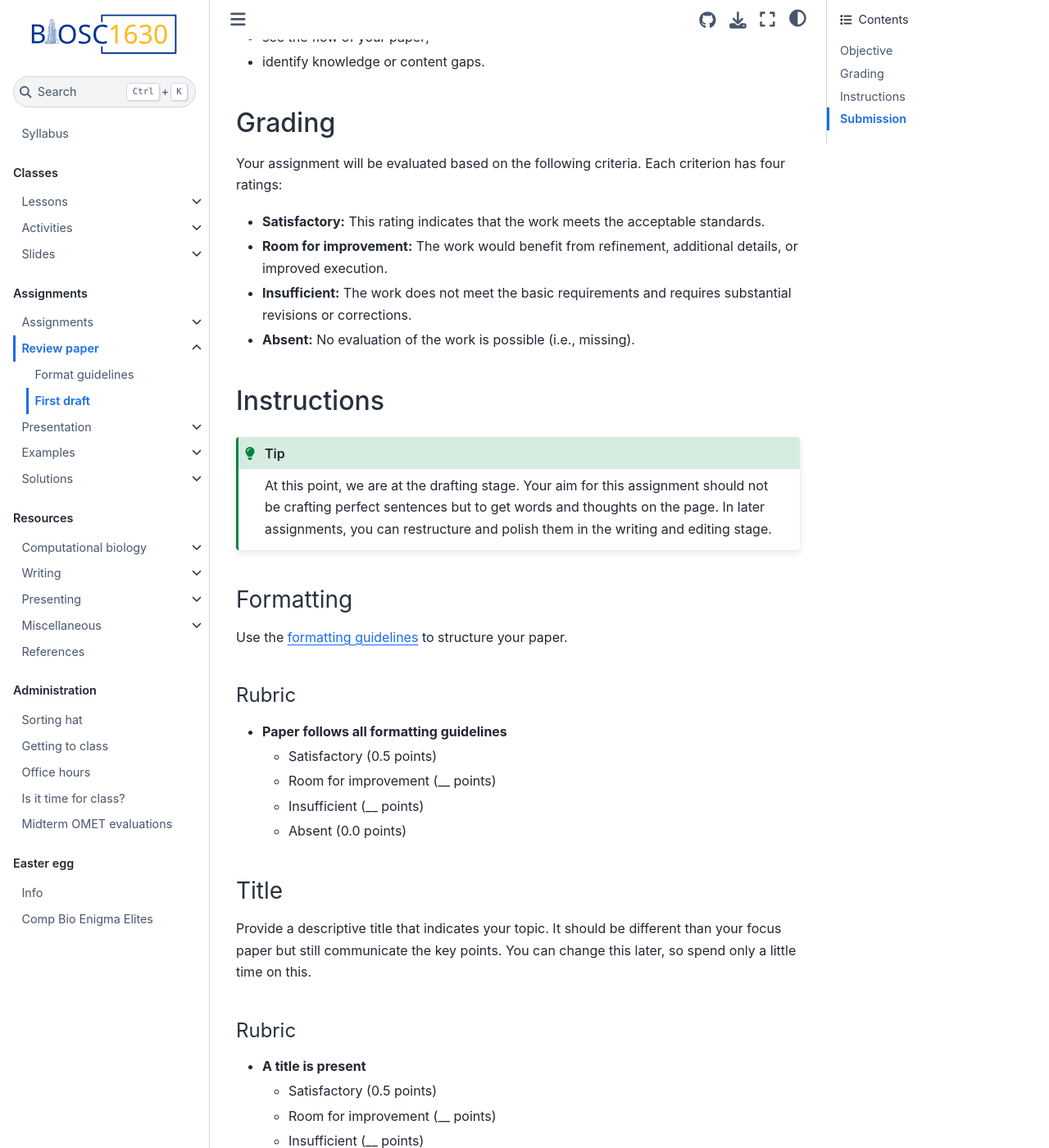
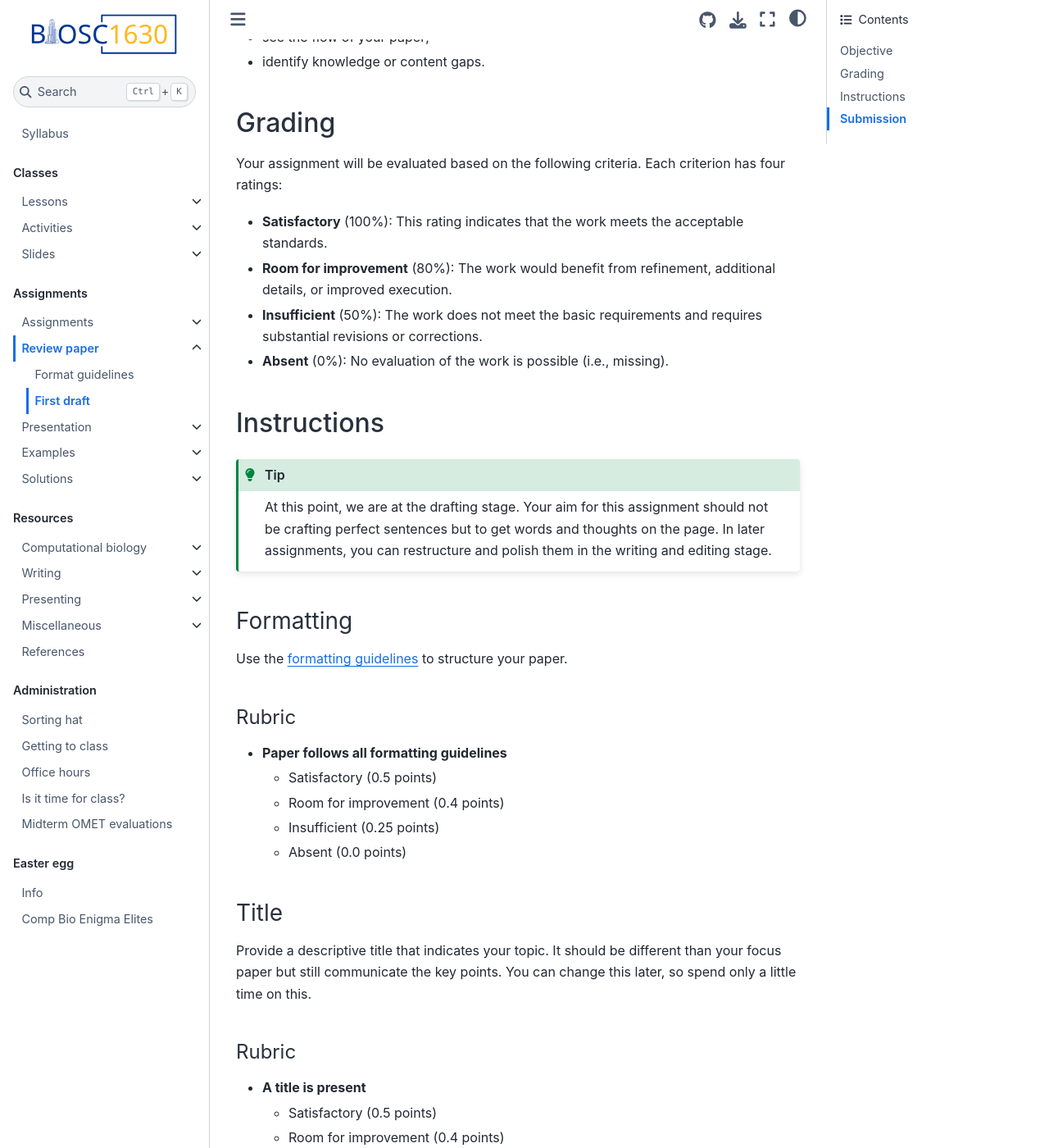
Before and after one commit to oasci/pitt-biosc1630-2023f, a Jupyter Book: the page built from book/assignments/paper/first-draft.md, in a window 1280 px wide and 1400 px high, scrolled down 393 px. Shown: the whole window at 82% size. Built offline with Jupyter Book 1.0.4 settings and Sphinx 7.4.7 and the Sphinx Book theme 1.1.4, drawn with Linux system fonts in a browser that asks for light colours; pages that are not in the unit, such as notebooks, are missing from menus; some of the changed text lies outside the part shown.

Commit message:
Finish first draft rubric

```diff
--- a/book/assignments/paper/first-draft.md
+++ b/book/assignments/paper/first-draft.md
@@ -30,13 +30,13 @@ Making a complete outline helps you:
 Your assignment will be evaluated based on the following criteria.
 Each criterion has four ratings:
 
-- **Satisfactory:**
+- **Satisfactory** (100%):
   This rating indicates that the work meets the acceptable standards.
-- **Room for improvement:**
+- **Room for improvement** (80%):
   The work would benefit from refinement, additional details, or improved execution.
-- **Insufficient:**
+- **Insufficient** (50%):
   The work does not meet the basic requirements and requires substantial revisions or corrections.
-- **Absent:**
+- **Absent** (0%):
   No evaluation of the work is possible (i.e., missing).
 
 ## Instructions
@@ -54,9 +54,9 @@ Use the [formatting guidelines](paper:format-guidelines) to structure your paper
 #### Rubric
 
 - **Paper follows all formatting guidelines**
-  - Satisfactory (0.5  points)
-  - Room for improvement (__  points)
-  - Insufficient (__ points)
+  - Satisfactory (0.5 points)
+  - Room for improvement (0.4 points)
+  - Insufficient (0.25 points)
   - Absent (0.0 points)
 
 ### Title
@@ -68,9 +68,9 @@ You can change this later, so spend only a little time on this.
 #### Rubric
 
 - **A title is present**
-  - Satisfactory (0.5  points)
-  - Room for improvement (__  points)
-  - Insufficient (__ points)
+  - Satisfactory (0.5 points)
+  - Room for improvement (0.4 points)
+  - Insufficient (0.25 points)
   - Absent (0.0 points)
 
 ### Introduction
@@ -87,18 +87,18 @@ Instead, find a review article that you can cite for general information or the
 
 - **Introduction contains a well-written CARS move one**
   - Satisfactory (0.5 points)
-  - Room for improvement (__  points)
-  - Insufficient (__ points)
+  - Room for improvement (0.4 points)
+  - Insufficient (0.25 points)
   - Absent (0.0 points)
 - **Introduction contains a well-written CARS move two**
-  - Satisfactory (0.5  points)
-  - Room for improvement (__  points)
-  - Insufficient (__ points)
+  - Satisfactory (0.5 points)
+  - Room for improvement (0.4 points)
+  - Insufficient (0.25 points)
   - Absent (0.0 points)
 - **Introduction contains a well-written CARS move three**
-  - Satisfactory (0.5  points)
-  - Room for improvement (__  points)
-  - Insufficient (__ points)
+  - Satisfactory (0.5 points)
+  - Room for improvement (0.4 points)
+  - Insufficient (0.25 points)
   - Absent (0.0 points)
 
 ### Body
@@ -114,19 +114,19 @@ In this assignment, you should include:
 #### Rubric
 
 - **Body makes use of headings to guide the reader**
-  - Satisfactory (0.5  points)
-  - Room for improvement (__  points)
-  - Insufficient (__ points)
+  - Satisfactory (0.5 points)
+  - Room for improvement (0.4 points)
+  - Insufficient (0.25 points)
   - Absent (0.0 points)
 - **Includes at least ten relevant topic sentences with a clear progression of ideas**
-  - Satisfactory (1.25  points)
-  - Room for improvement (__  points)
-  - Insufficient (__ points)
+  - Satisfactory (1.25 points)
+  - Room for improvement (1.0 points)
+  - Insufficient (0.63 points)
   - Absent (0.0 points)
 - **Literature citations**
-  - Satisfactory (0.25  points)
-  - Room for improvement (__  points)
-  - Insufficient (__ points)
+  - Satisfactory (0.25 points)
+  - Room for improvement (0.2 points)
+  - Insufficient (0.13 points)
   - Absent (0.0 points)
 
 ### References
@@ -137,9 +137,9 @@ You are required to use the [author–date citation system](https://apastyle.apa
 #### Rubric
 
 - **In-text citations and references are used and formatted appropriately**
-  - Satisfactory (0.25  points)
-  - Room for improvement (__  points)
-  - Insufficient (__ points)
+  - Satisfactory (0.25 points)
+  - Room for improvement (0.2 points)
+  - Insufficient (0.13 points)
   - Absent (0.0 points)
 
 ### Figures and table
@@ -150,14 +150,14 @@ You must include the original caption and your caption tailored to the points yo
 #### Rubric
 
 - **At least one figure or table is at the end of the review with the original caption**
-  - Satisfactory (0.25  points)
-  - Room for improvement (__  points)
-  - Insufficient (__ points)
+  - Satisfactory (0.25 points)
+  - Room for improvement (0.2 points)
+  - Insufficient (0.13 points)
   - Absent (0.0 points)
 - **New figure and table caption(s) are tailored to the review**
-  - Satisfactory (0.5  points)
-  - Room for improvement (__  points)
-  - Insufficient (__ points)
+  - Satisfactory (0.5 points)
+  - Room for improvement (0.4 points)
+  - Insufficient (0.25 points)
   - Absent (0.0 points)
 
 ### Style
@@ -167,19 +167,19 @@ Minimal points will be given here, but this will give you an idea of the final d
 #### Rubric
 
 - **Writing reflects consideration of reader expectations (grammar, spelling, sentence structure)**
-  - Satisfactory (0.5  points)
-  - Room for improvement (__  points)
-  - Insufficient (__ points)
+  - Satisfactory (0.5 points)
+  - Room for improvement (0.4 points)
+  - Insufficient (0.25 points)
   - Absent (0.0 points)
 - **Writing is logical with a clear line of thought**
-  - Satisfactory (0.5  points)
-  - Room for improvement (__  points)
-  - Insufficient (__ points)
+  - Satisfactory (0.5 points)
+  - Room for improvement (0.4 points)
+  - Insufficient (0.25 points)
   - Absent (0.0 points)
 - **No jargon, undefined abbreviations, or other language that impedes understanding**
-  - Satisfactory (0.5  points)
-  - Room for improvement (__  points)
-  - Insufficient (__ points)
+  - Satisfactory (0.5 points)
+  - Room for improvement (0.4 points)
+  - Insufficient (0.25 points)
   - Absent (0.0 points)
 
 ## Submission
```
